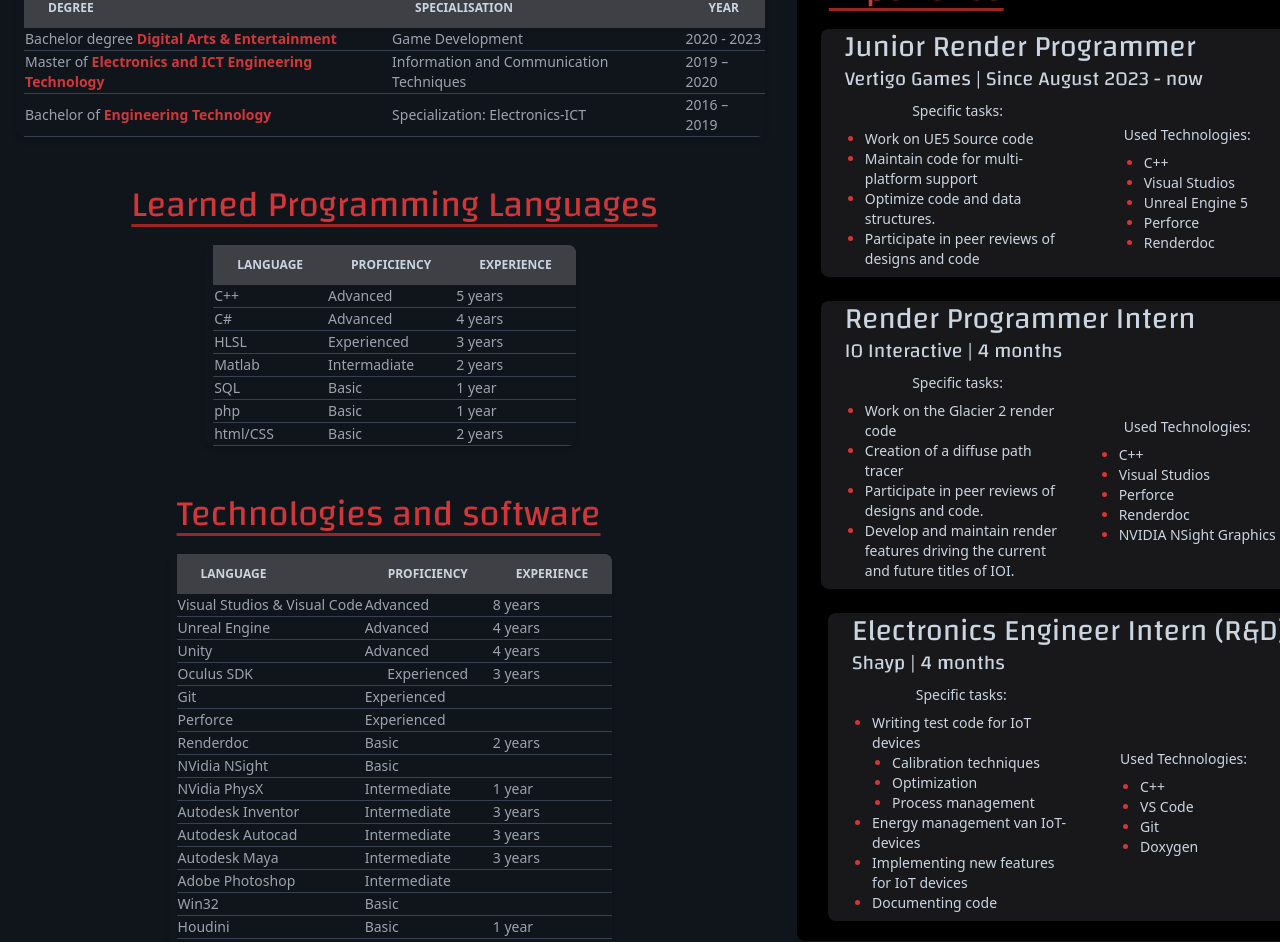
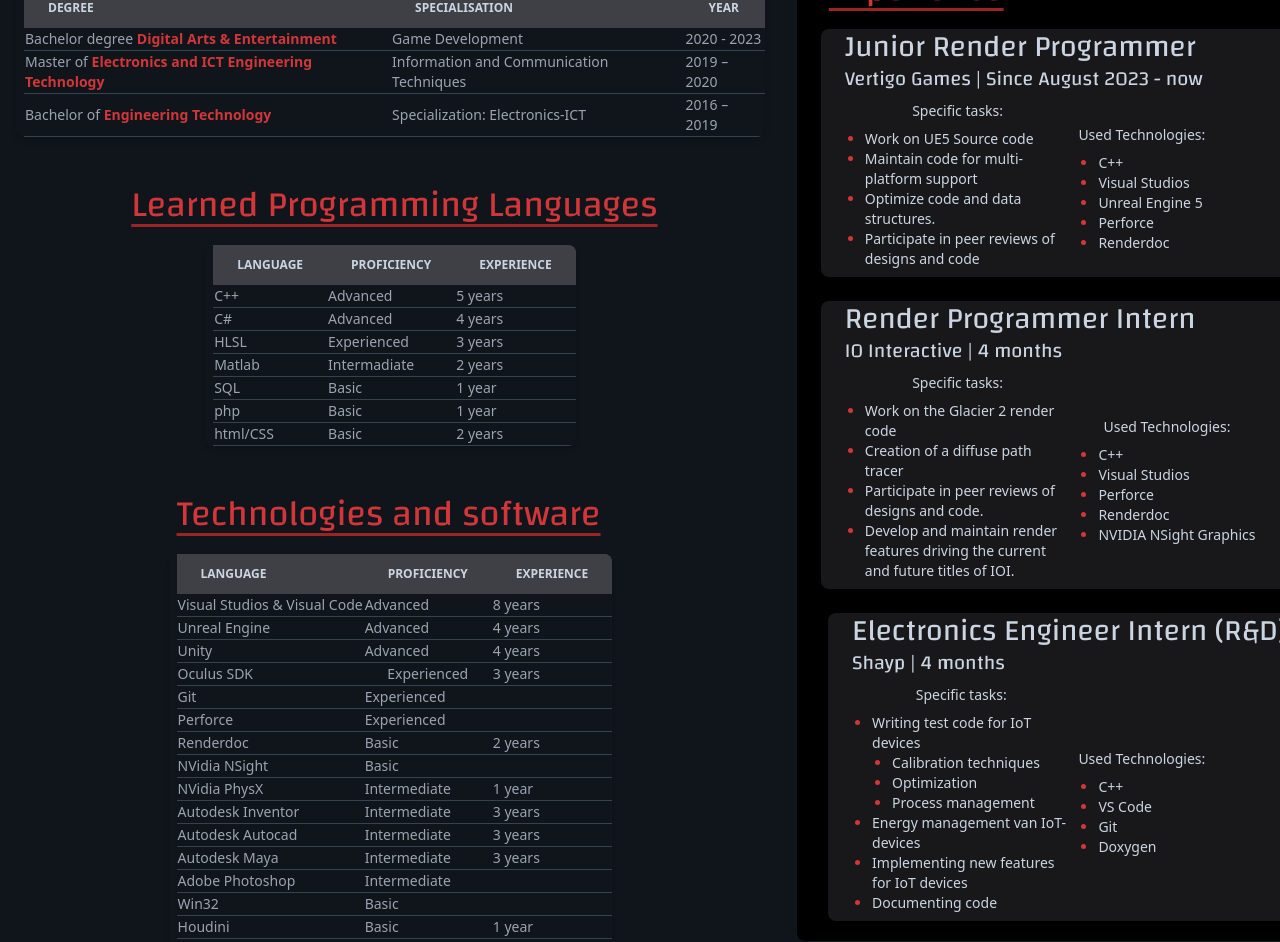
Before and after one commit to gillianassi/Portfolio, a Svelte app: page /about in a window 1280 px wide. Shown: the part 960-1902 px from the top of the page. Built offline with nearby package versions, Linux system fonts and the light colour scheme.

Commit message:
improve alignment and white bar while scrolling

```diff
--- a/src/Routes/about.svelte
+++ b/src/Routes/about.svelte
@@ -364,7 +364,7 @@
                 <li>Participate in peer reviews of designs and code</li>
               </ul>
             </div>
-            <div>
+            <div class="flex w-full">
               <div class="text-sm pl-2 text-slate-300">
                 <p class="">Used Technologies:</p>
                 <ul class="list-disc marker:text-gPrimaryColor pl-5 pt-2">
@@ -392,8 +392,8 @@
                 <li>Develop and maintain render features driving the current and future titles of IOI.</li>
               </ul>
             </div>
-            <div>
-              <div class="text-sm pl-2 text-slate-300">
+            <div class=" flex w-full">
+              <div class="text-sm pl-2 text-slate-300 ">
                 <p class="">Used Technologies:</p>
                 <ul class="list-disc marker:text-gPrimaryColor pl-5 pt-2">
                   <li>C++</li>
@@ -407,7 +407,7 @@
           </div>
         </div>
         <br>
-        <div class="pl-6 bg-zinc-900 rounded-lg">
+        <div class="pl-6 bg-zinc-900 rounded-lg ">
           <h1 class="Subtitle">Electronics Engineer Intern (R&D)</h1>
           <h2 class="text-xl font-changa  pb-2 text-slate-300">Shayp | 4 months</h2>
           <div class="grid-container-centered">
@@ -425,10 +425,10 @@
                 <li>Documenting code</li>
               </ul>
             </div>
-            <div>
+            <div class=" flex w-full">
               <div class="text-sm pl-2 text-slate-300">
                 <p class="">Used Technologies:</p>
-                <ul class="list-disc marker:text-gPrimaryColor pl-5 pt-2">
+                <ul class="list-disc marker:text-gPrimaryColor pl-5 pt-2 ">
                   <li>C++</li>
                   <li>VS Code</li>
                   <li>Git</li>
--- a/src/partials/navigation.svelte
+++ b/src/partials/navigation.svelte
@@ -137,7 +137,7 @@
 
     .nav-filled {
         background-image: linear-gradient(#252525, rgba(0, 0, 0, 0.9));
-        @apply   w-full justify-center text-gLightPrimaryColor gap-8 p-4 fixed border-b border-gray-200 ;
+        @apply   w-full justify-center text-gLightPrimaryColor gap-8 p-4 fixed border-b-4 border-black ;
     }
 
     .gillian-link::after {
```
